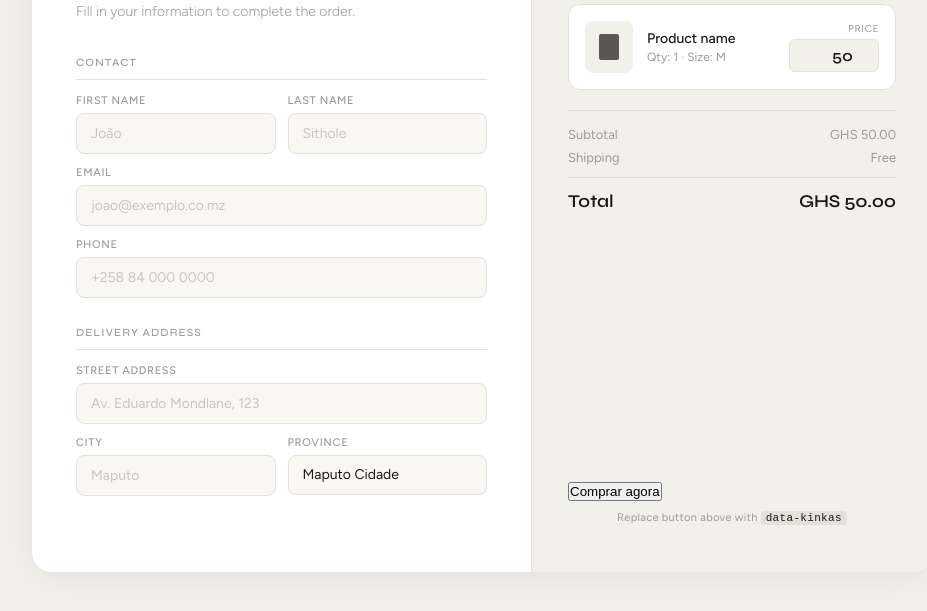
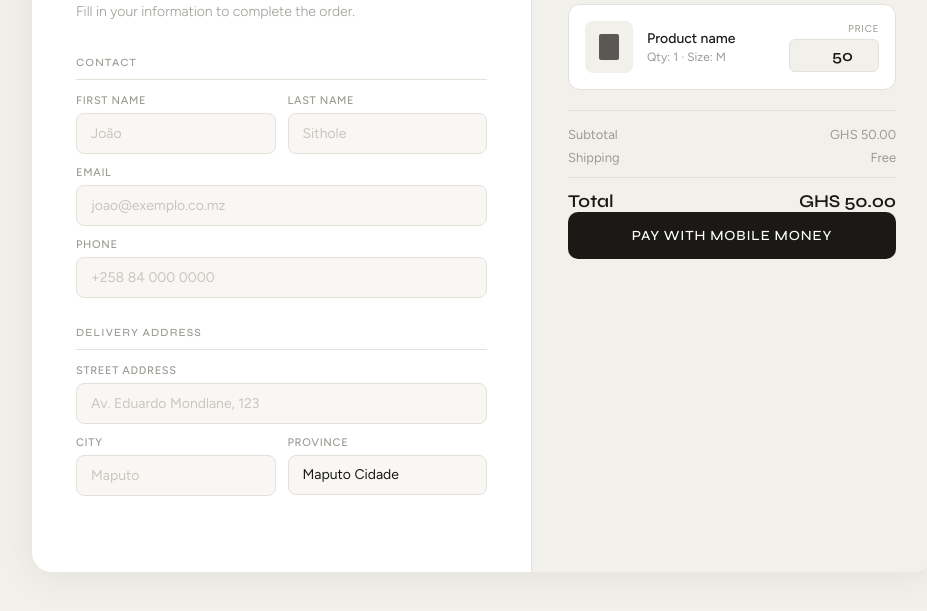
Before and after one commit to Kinkas-mz/Client-Ecom-Site-Demo, a plain HTML site: page public/checkout-demo.html in a window 1280 px wide. Shown: the part 181-792 px from the top of the page, without its empty margins (158-1085 px from the left). Drawn offline with Linux system fonts and the light colour scheme; a script that the page names is missing.

Commit message:
Update checkout-demo.html

```diff
--- a/public/checkout-demo.html
+++ b/public/checkout-demo.html
@@ -470,14 +470,16 @@
       </div>
     </div>
 
-    <div class="summary-footer">
-      <!-- This button is intentionally left unstyled / inactive -->
-      <!-- You will replace this with your data-kinkas button -->
-      <button data-kinkas data-amount="1200" data-currency="MZN" data-merchant="O Seu Negócio">Comprar agora</button>
-      <div class="integration-hint">
-        Replace button above with <code>data-kinkas</code>
-      </div>
-    </div>
+    <button
+      data-kinkas
+      data-amount="50"
+      data-currency="GHS"
+      data-merchant="Your Business Name"
+      data-merchant-id="maputo-studio"
+      data-product-id="camisa-beira"
+      style="width:100%;padding:15px;background:#1a1916;color:#fff;border:none;border-radius:10px;font-family:'Syne',sans-serif;font-size:14px;font-weight:500;letter-spacing:0.06em;text-transform:uppercase;cursor:pointer;">
+      Pay with mobile money
+    </button>
 
   </div>
 </div>
```
